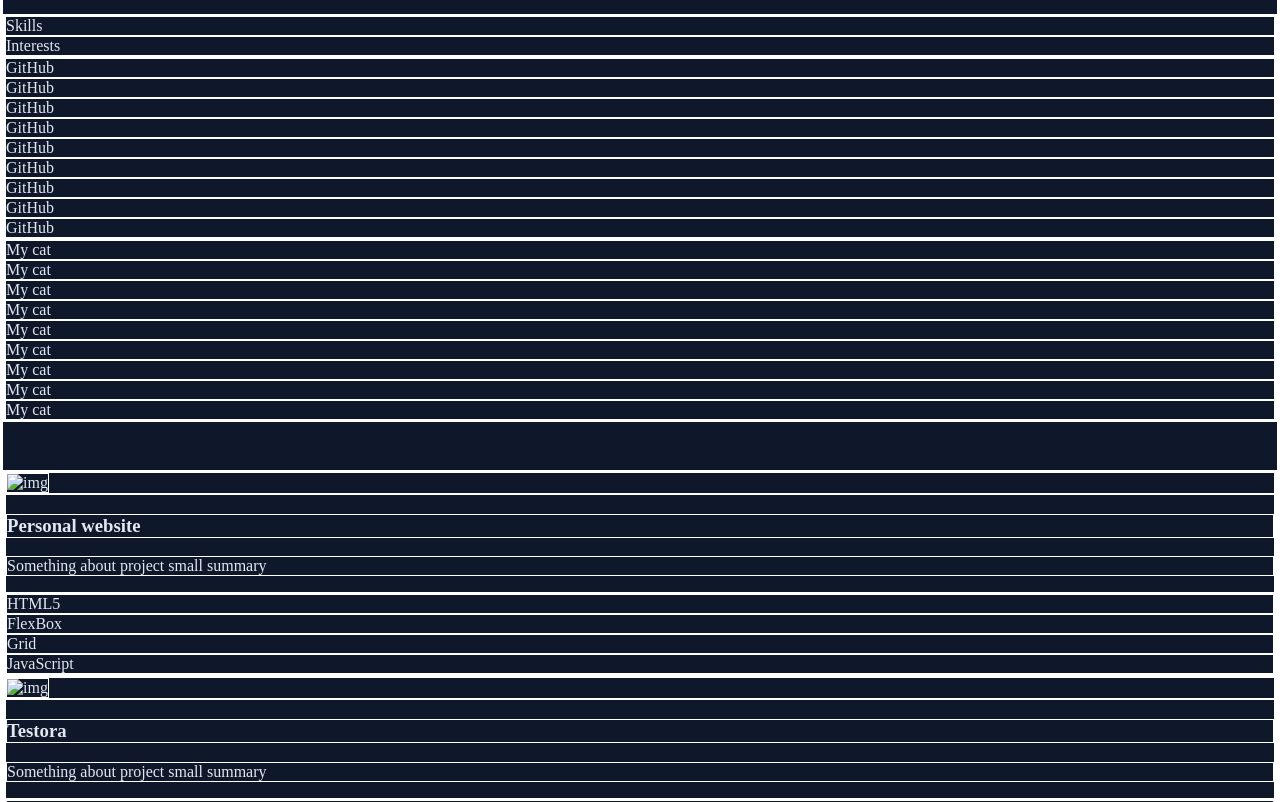
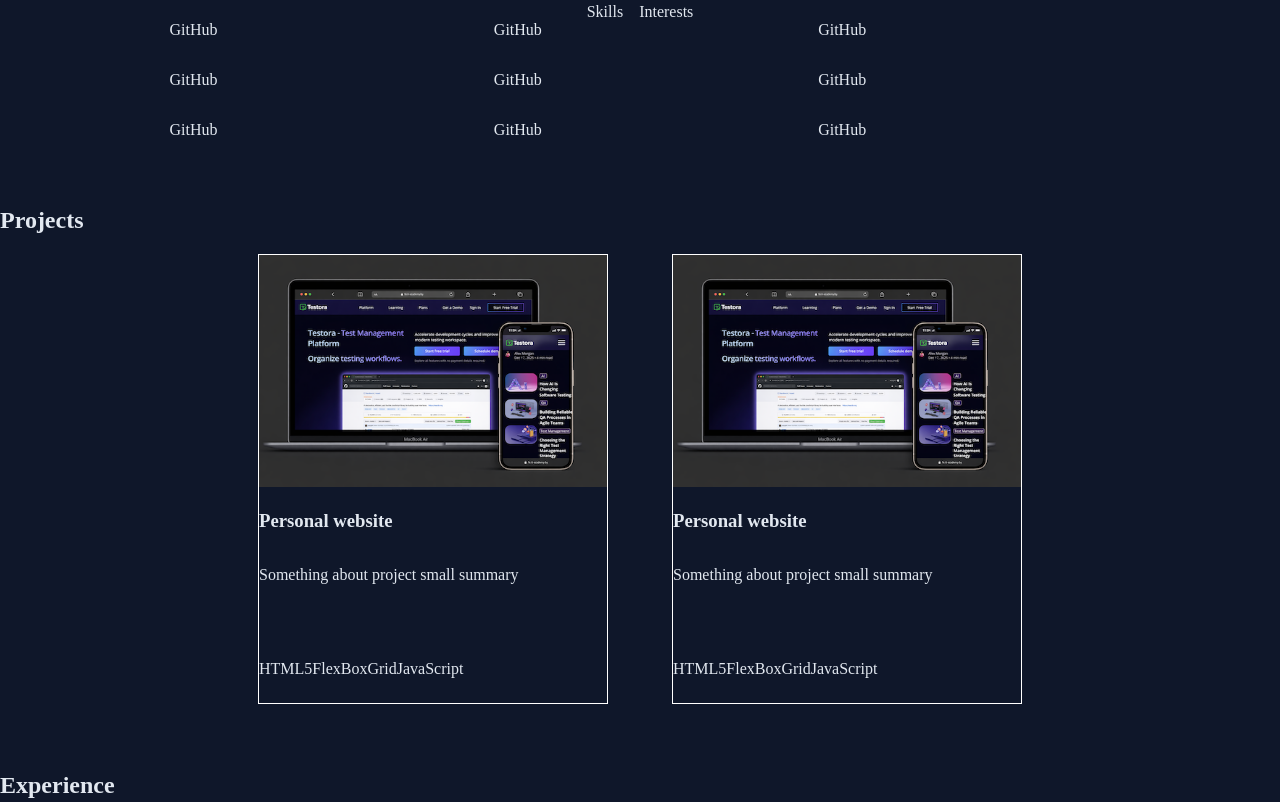
Before and after one commit to Yuloi/qa-engineer-cv-website, a plain HTML site: page index.html in a window 1280 px wide. Shown: the part 591-1393 px from the top of the page. Drawn offline with Linux system fonts and the light colour scheme.

Commit message:
added project list layout

```diff
--- a/index.html
+++ b/index.html
@@ -9,9 +9,9 @@
 </head>
 
 <body>
-    <div class="wrapper">
+    <div class="wrapper flex">
         <section class="header">
-            <nav>
+            <nav class="flex">
 
                 <div>Technical skills</div>
                 <div>Projects</div>
@@ -20,7 +20,7 @@
 
             </nav>
         </section>
-        <section class="main-hero">
+        <section class="main-hero flex">
             <div class="bio">
                 <h1>Yuliya Kazakevich</h1>
                 <h3>Quality Assurance Engineer</h3>
@@ -28,12 +28,12 @@
             </div>
             <div class="photo"><img src="" alt="img"></div>
         </section>
-        <section class="skills">
-            <div class="tab-switch">
+        <section class="skills flex">
+            <div class="tab-switch flex">
                 <div>Skills</div>
                 <div>Interests</div>
             </div>
-            <div class="skills-list">
+            <div class="skills-list flex">
                 <div>GitHub</div>
                 <div>GitHub</div>
                 <div>GitHub</div>
@@ -44,7 +44,7 @@
                 <div>GitHub</div>
                 <div>GitHub</div>
             </div>
-            <div class="interests-list">
+            <div class="interests-list flex hidden">
                 <div>My cat</div>
                 <div>My cat</div>
                 <div>My cat</div>
@@ -57,53 +57,58 @@
             </div>
         </section>
         <section class="projects">
-            <div class="project-block">
-                <div><img src="" alt="img"></div>
-                <div>
+            <h2>Projects</h2>
+            <div class="project-list flex">
+                <div class="project-single flex">
+                    <div class="project-photo"><img src="./data/testora_thumbnail.png" alt="img"></div>
+                    <div class="project-info flex">
                         <h3>Personal website</h3>
                         <p>Something about project small summary </p>
                     </div>
-                <div class="project-stack">
+                    <div class="project-stack flex">
                         <div>HTML5</div>
                         <div>FlexBox</div>
                         <div>Grid</div>
                         <div>JavaScript</div>
                     </div>
                 </div>
-            <div class="project-block">
-                <div><img src="" alt="img"></div>
-                <div>
-                    <h3>Testora</h3>
+                <div class="project-single flex">
+                    <div class="project-photo"><img src="./data/testora_thumbnail.png" alt="img"></div>
+                    <div class="project-info flex">
+                        <h3>Personal website</h3>
                         <p>Something about project small summary </p>
                     </div>
-                <div class="project-stack">
+                    <div class="project-stack flex">
                         <div>HTML5</div>
                         <div>FlexBox</div>
                         <div>Grid</div>
                         <div>JavaScript</div>
                     </div>
                 </div>
+            </div>
+
         </section>
-        <section class="experiance">
-            <div class="experiance-block">
+        <section class="experience">
+            <h2>Experience</h2>
+            <div class="experience-block">
                 <h3 class="job-title">QA</h3>
                 <h3 class="company-name">NN Group - Den Haag, The Netherlands</h3>
                 <p class="dates">Jun 6 - Jun 11</p>
                 <p>Bla bla bla blab</p>
             </div>
-            <div class="experiance-block">
+            <div class="experience-block">
                 <h3 class="job-title">QA</h3>
                 <h3 class="company-name">NN Group - Den Haag, The Netherlands</h3>
                 <p class="dates">Jun 6 - Jun 11</p>
                 <p>Bla bla bla blab</p>
             </div>
-            <div class="experiance-block">
+            <div class="experience-block">
                 <h3 class="job-title">QA</h3>
                 <h3 class="company-name">NN Group - Den Haag, The Netherlands</h3>
                 <p class="dates">Jun 6 - Jun 11</p>
                 <p>Bla bla bla blab</p>
             </div>
-            <div class="experiance-block">
+            <div class="experience-block">
                 <h3 class="job-title">QA</h3>
                 <h3 class="company-name">NN Group - Den Haag, The Netherlands</h3>
                 <p class="dates">Jun 6 - Jun 11</p>
--- a/style.css
+++ b/style.css
@@ -1,12 +1,21 @@
-*{
+*,
+*::before,
+*::after {
+  box-sizing: border-box;
+}
+/* *{
     border: solid white 1px;
-}
+} */
 body {
     margin: 0;
     color: #E2E8F0;
     background-color: #0F172A;
 }
-.wrapper,nav,.main-hero{
+img {
+    max-width: 100%;
+    height: auto;
+}
+.flex{
 display: flex;
 }
 .wrapper {
@@ -14,7 +23,7 @@ display: flex;
     gap: 3rem;
 }
 
-.header,.footer {
+.header,.footer,.skills {
     max-width: 1218px;
     margin: 0 auto;
 }
@@ -32,3 +41,54 @@ nav {
 .main-hero .photo {
     flex-basis: 30rem;
 }
+
+/* SKills section */
+.skills {
+    width: 100%;
+    flex-direction: column;
+align-items: center;
+}
+.tab-switch {
+    justify-content: center;
+    gap: 1rem;
+    width: 20em;
+}
+.skills-list,.interests-list {
+    width: 80%;
+    justify-content: center;
+    flex-wrap: wrap;
+    gap: 2rem;
+}
+.skills-list > div, .interests-list > div {
+    flex-basis: 30%;
+}
+.hidden {
+    display: none;
+}
+
+/* Projects */
+.project-list {
+    justify-content: center;
+    gap: 4rem;
+    height: 450px;
+}
+.project-single {
+    flex-direction: column;
+    border: solid white 1px;
+    flex: 0 0 350px;
+}
+.project-photo {
+    flex-basis: 50% ;
+}
+.project-photo > img {
+    width: 100%;
+}
+.project-info {
+
+    flex-direction: column;
+    flex-basis: 40%;
+}
+.project-stack{
+
+    flex-basis: 10%;
+}
```
Also changed, not shown: data/testora_original.png (added), data/testora_thumbnail.png (added). Lines whose indentation alone changed are shown as unchanged.
